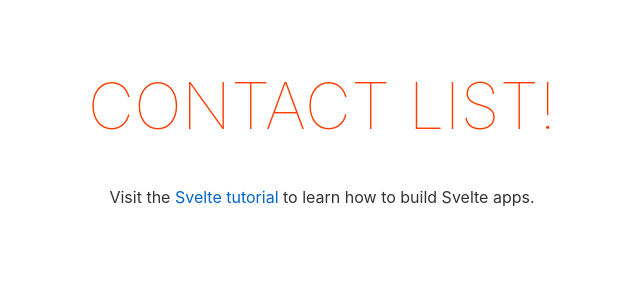
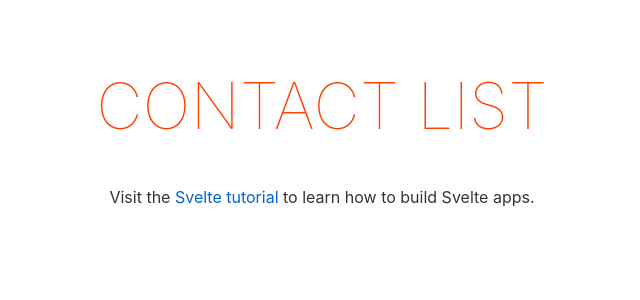
Before and after one commit to raflyfahrezi/contact-list-svelte, a Svelte app: page / in a window 1280 px wide. Shown: the top 300 px of the page, without its empty margins (318-958 px from the left). Built offline with nearby package versions, Linux system fonts and the light colour scheme.

Commit message:
fix folder structure

```diff
--- a/src/App/App.svelte
+++ b/src/App/App.svelte
@@ -5,7 +5,7 @@
 </script>
 
 <main>
-    <h1>{name}!</h1>
+    <h1>{name}</h1>
     <p>
         Visit the <a href="https://svelte.dev/tutorial">Svelte tutorial</a> to learn
         how to build Svelte apps.
--- /dev/null
+++ b/src/App/index.js
@@ -0,0 +1,3 @@
+import App from './App.svelte'
+
+export { App }
--- a/src/main.js
+++ b/src/main.js
@@ -1,4 +1,4 @@
-import App from './App/App.svelte'
+import { App } from './App'
 
 const app = new App({
     target: document.body,
```
